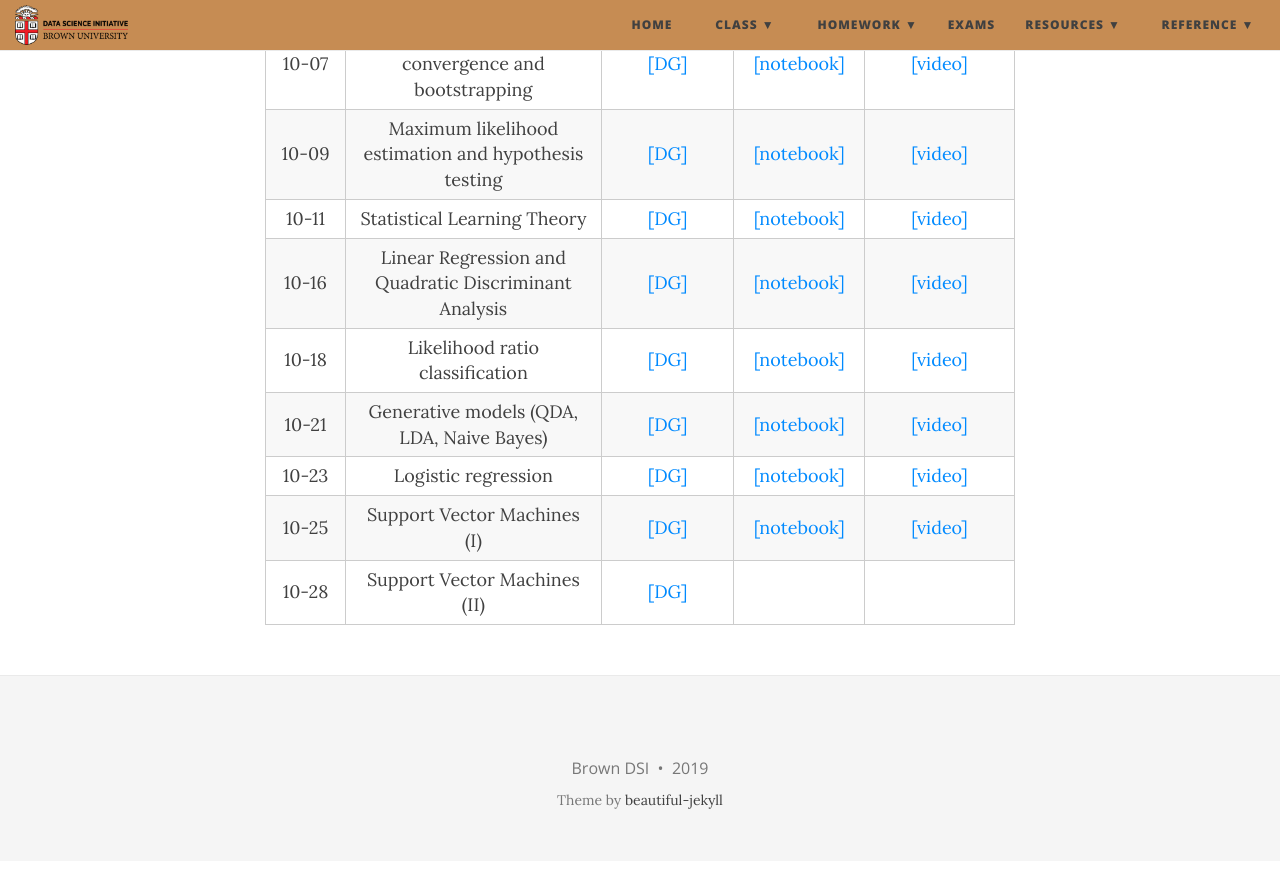
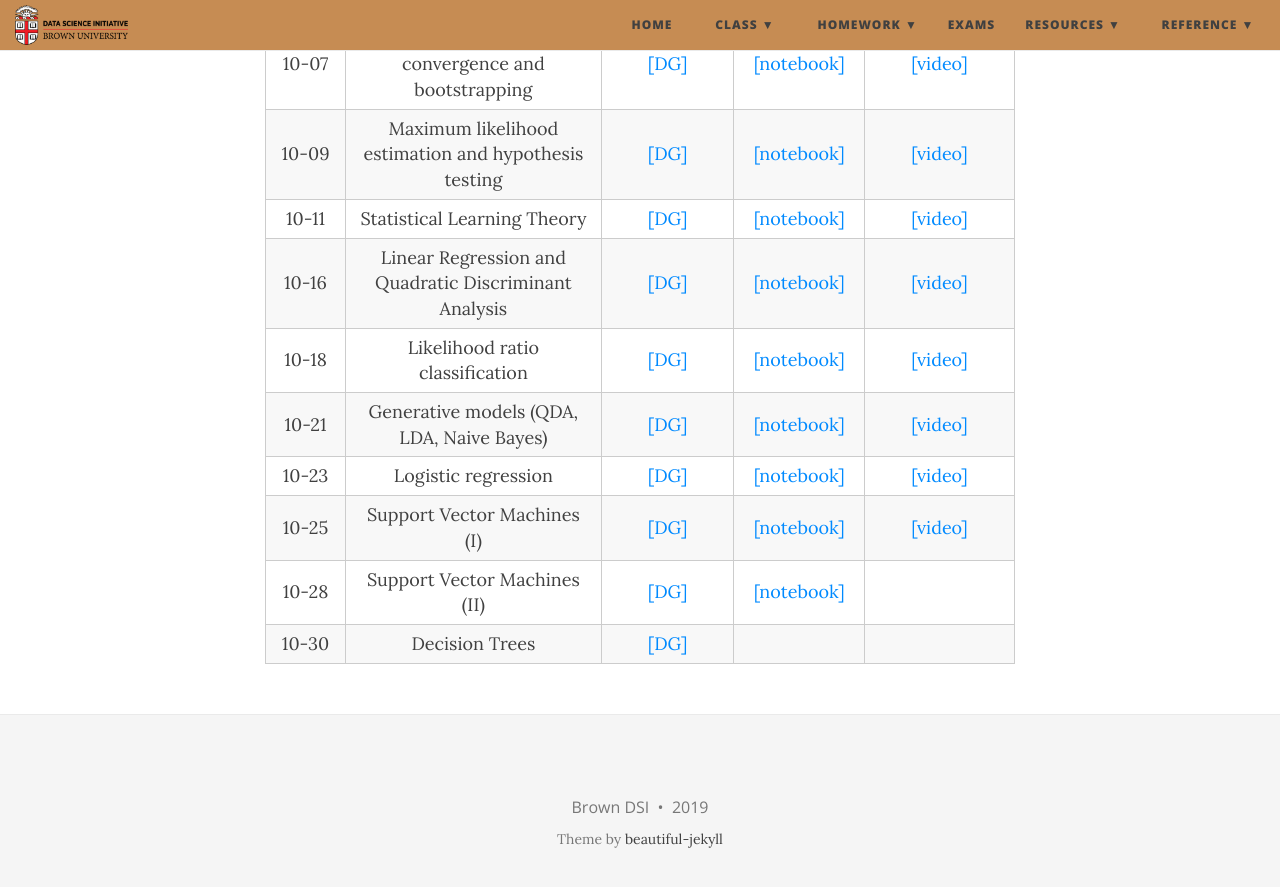
Before and after one commit to data1010/data1010.github.io, a Jekyll site: the page built from class.md, in a window 1280 px wide and 900 px high, scrolled down 1045 px. Shown: the top 887 px of the window. Built offline with Jekyll 4.4.1, drawn with Linux system fonts in a browser that asks for light colours; nearby versions of some CDN libraries; before the commit the page ends 1906 px from its top, so only the background shows below that.

Commit message:
Add class notebook

```diff
--- a/class.md
+++ b/class.md
@@ -172,7 +172,14 @@ title: Notebooks and videos
       <td style="text-align: center">10-28</td>
       <td style="text-align: center">Support Vector Machines (II)</td>
       <td style="text-align: center"><a href="https://mathigon.org/course/machine-learning/support-vector-machines">[DG]</a></td>
-      <td style="text-align: center"><a href="https://nbviewer.jupyter.org/github/data1010/problem-sets/blob/master/10-28/data1010-10-28.ipynb"></a></td>
+      <td style="text-align: center"><a href="https://nbviewer.jupyter.org/github/data1010/problem-sets/blob/master/10-28/data1010-10-28.ipynb">[notebook]</a></td>
+      <td style="text-align: center"><a href=""></a></td>
+    </tr>
+    <tr>
+      <td style="text-align: center">10-30</td>
+      <td style="text-align: center">Decision Trees</td>
+      <td style="text-align: center"><a href="https://mathigon.org/course/machine-learning/decision-trees">[DG]</a></td>
+      <td style="text-align: center"><a href="https://nbviewer.jupyter.org/github/data1010/problem-sets/blob/master/10-30/data1010-10-30.ipynb"></a></td>
       <td style="text-align: center"><a href=""></a></td>
     </tr>
   </tbody>
```
